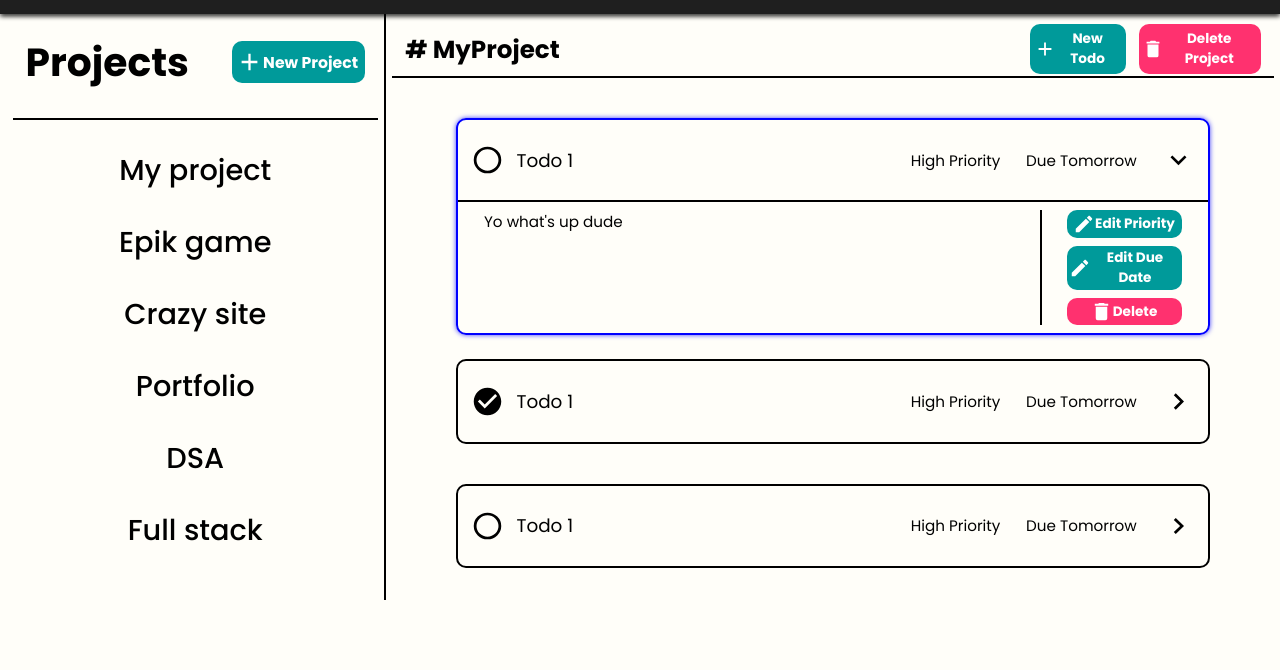
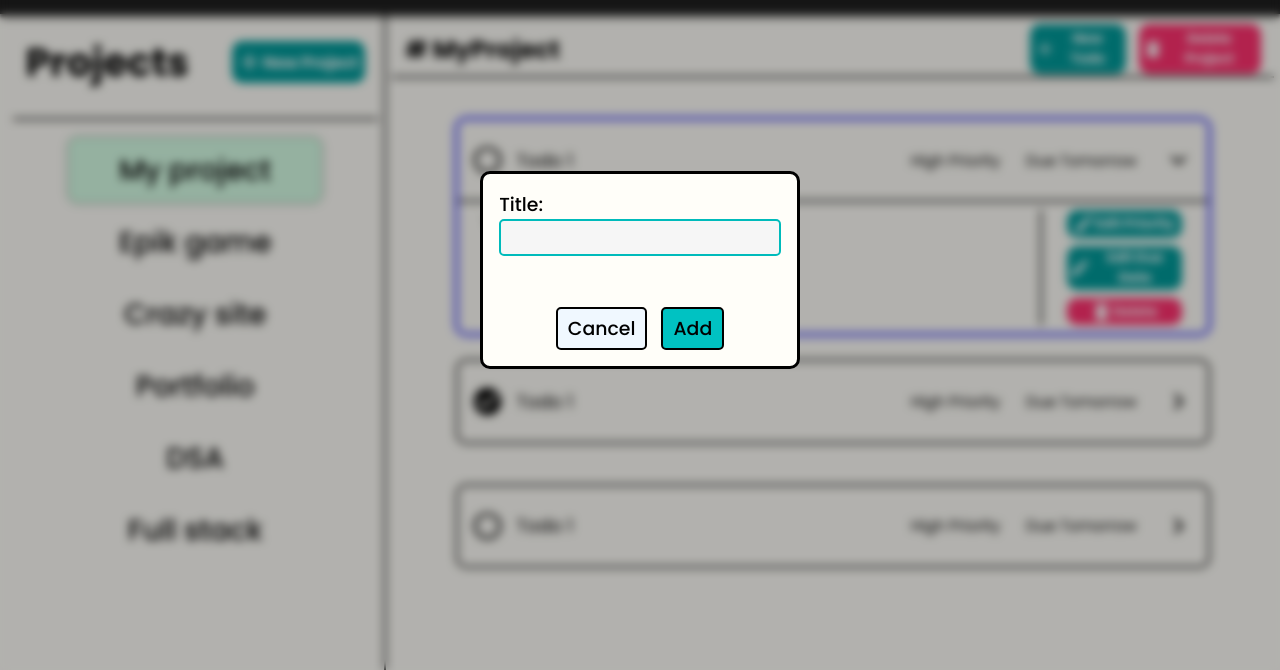
Before and after one commit to Ani0o/odin-todo-list, a website built with webpack: page src/template.html in a window 1280 px wide. Both pictures are taken after a click on the button "New Project". Shown: the part 130-800 px from the top of the page. Built offline with nearby package versions, Linux system fonts and the light colour scheme.

Commit message:
Add new project dialog with respective styles

```diff
--- a/src/index.js
+++ b/src/index.js
@@ -16,3 +16,9 @@
 updateProjects(retrieveData());
 
 console.log(projects);
+
+const newProject = document.querySelector('.new-project-button');
+const projectDialog = document.querySelector('.project-dialog');
+newProject.addEventListener('click', (e) => {
+    projectDialog.showModal();
+});
--- a/src/styles.css
+++ b/src/styles.css
@@ -14,6 +14,16 @@
 button, input {
   font-family: inherit;
   font-size: 100%;
+}
+
+dialog {
+    border: 3px solid black;
+    border-radius: 10px;
+    background-color: rgb(255, 254, 249);
+}
+
+label {
+    font-weight: 500;
 }
 
 
@@ -104,6 +114,88 @@
     background-color: rgb(0, 154, 154);
 }
 
+/* Nav Dialog */
+
+.project-dialog::backdrop {
+    backdrop-filter: blur(5px);
+    -webkit-backdrop-filter: blur(5px);
+    background-color: rgba(0, 0, 0, 0.3);
+}
+
+.project-dialog form {
+    height: 20vh;
+    width: 22vw;
+    font-size: calc(0.4rem + 0.6vw + 0.6vh);
+
+    display: flex;
+    flex-direction: column;
+}
+
+.project-dialog form div:first-of-type {
+    display: flex;
+    flex-direction: column;
+}
+
+#project-form-title {
+    border: 2px solid gray;
+    border-radius: 5px;
+    padding: 2px 0;
+    padding-left: 10px;
+}
+
+#project-form-title:hover {
+    background-color: rgb(246, 246, 246);
+}
+
+#project-form-title:focus {
+    outline: none;
+    border: 2px solid rgb(0, 187, 187);
+    background-color: rgb(246, 246, 246);
+}
+
+#project-form-title:user-invalid {
+    border: 2px solid rgb(255, 87, 137);
+}
+
+.project-dialog form div:last-of-type {
+    margin-top: auto;
+    display: flex;
+    gap: 5%;
+    justify-content: center;
+}
+
+.project-form-cancel-button, .project-form-submit-button {
+    border: 2px solid black;
+    border-radius: 5px;
+    font-weight: 500;
+    padding: 5px 10px;
+    cursor: pointer;
+}
+
+.project-form-submit-button {
+    background-color: rgb(0, 194, 194);
+}
+
+.project-form-submit-button:hover {
+    background-color: rgb(0, 174, 174);
+}
+
+.project-form-submit-button:active {
+    background-color: rgb(0, 194, 194);
+}
+
+.project-form-cancel-button {
+    background-color: aliceblue;
+}
+
+.project-form-cancel-button:hover {
+    background-color: rgb(159, 255, 255);
+}
+
+.project-form-cancel-button:active {
+    background-color: rgb(117, 209, 209);
+}
+
 /* Nav Project list */
 
 .side-nav-project-list {
@@ -132,10 +224,15 @@
 
 .side-nav-project-list p:hover {
     border: 1px solid gray;
-    background-color: rgb(230, 255, 240);
+    background-color: rgb(240, 255, 246);
 }
 
 .side-nav-project-list p:active {
+    border: 1px solid gray;
+    background-color: rgb(214, 254, 230);
+}
+
+.active-project {
     border: 1px solid gray;
     background-color: rgb(214, 254, 230);
 }
@@ -148,6 +245,7 @@
     grid-template-rows: 7vh 1fr;
     padding: 1vh 0.5vw;
     border-left: 2px solid black;
+    min-height: 80vh;
 }
 
 /* Todo Section Header */
--- a/src/template.html
+++ b/src/template.html
@@ -19,10 +19,22 @@
         <div class="side-nav-header">
             <h2>Projects</h2>
             <button class="new-project-button"><img src="./icons/plus.svg">New Project</button>
+            <dialog class="project-dialog">
+                <form method="dialog">
+                        <div>
+                            <label for="project-form-title">Title:</label>
+                            <input id="project-form-title" type="text" name="title" required>
+                        </div>
+                        <div>
+                            <button class="project-form-cancel-button" type="button" value="cancel" formnovalidate>Cancel</button>
+                            <button class="project-form-submit-button" type="submit" value="submit">Add</button>
+                        </div>
+                </form>
+            </dialog>
         </div>
 
         <div class="side-nav-project-list">
-            <p class="project">My project</p>
+            <p class="project active-project">My project</p>
             <p class="project">Epik game</p>
             <p class="project">Crazy site</p>
             <p class="project">Portfolio</p>
```
